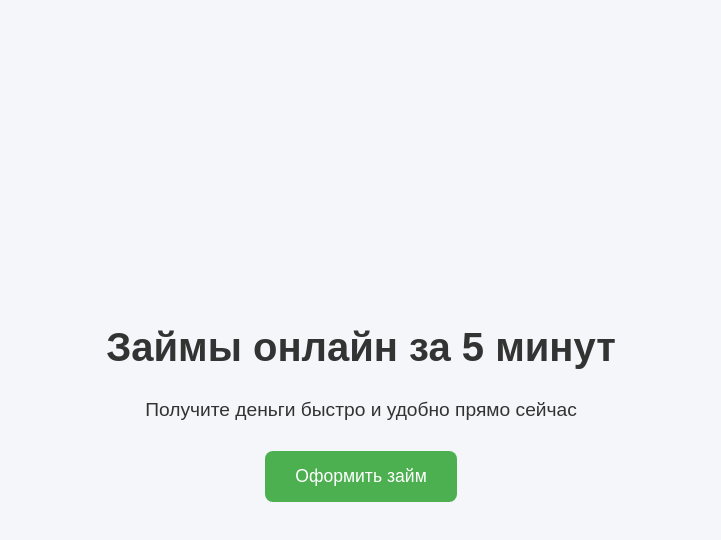
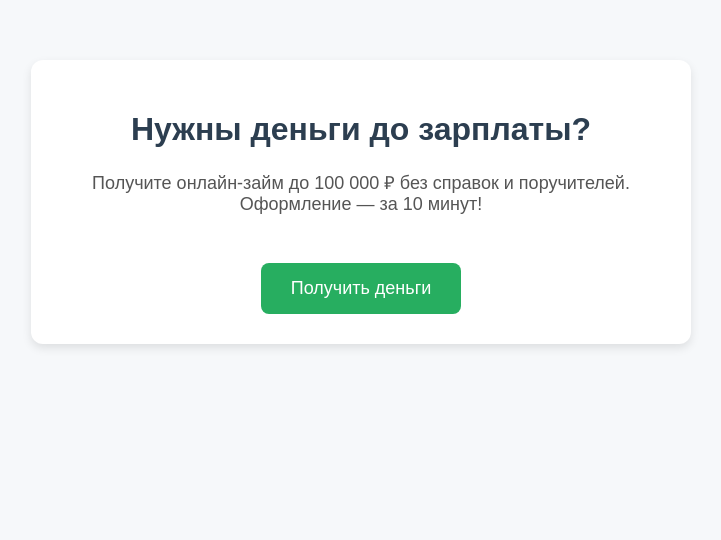
Before and after one commit to detkyle/marketingussy, a plain HTML site: page index.html in a window 1280 px wide. Shown: the whole page, without its empty margins (279-1000 px from the left). Drawn offline with Linux system fonts and the light colour scheme.

Commit message:
Update index.html

```diff
--- a/index.html
+++ b/index.html
@@ -1,77 +1,53 @@
 <!DOCTYPE html>
 <html lang="ru">
 <head>
-  <meta charset="UTF-8" />
-  <meta name="viewport" content="width=device-width, initial-scale=1.0" />
-  <title>Займы онлайн</title>
-
-  <!-- СТИЛИ -->
+  <meta charset="UTF-8">
+  <meta name="viewport" content="width=device-width, initial-scale=1.0">
+  <title>Онлайн займ за 10 минут</title>
   <style>
     body {
+      font-family: Arial, sans-serif;
+      background-color: #f6f8fa;
       margin: 0;
       padding: 0;
-      font-family: Arial, sans-serif;
-      background: #f4f6f9;
-      color: #333;
-      display: flex;
-      flex-direction: column;
-      align-items: center;
-      justify-content: center;
-      height: 100vh;
       text-align: center;
     }
-
+    .container {
+      max-width: 600px;
+      margin: 60px auto;
+      background: #fff;
+      border-radius: 12px;
+      box-shadow: 0 4px 10px rgba(0,0,0,0.1);
+      padding: 30px;
+    }
     h1 {
-      font-size: 2.5em;
-      margin-bottom: 10px;
+      color: #2c3e50;
     }
-
     p {
-      font-size: 1.2em;
-      margin-bottom: 30px;
+      color: #555;
+      font-size: 18px;
     }
-
-    a {
+    .btn {
+      display: inline-block;
+      margin-top: 30px;
+      padding: 15px 30px;
+      font-size: 18px;
+      background-color: #27ae60;
+      color: #fff;
       text-decoration: none;
-      background: #4CAF50;
-      color: white;
-      padding: 15px 30px;
       border-radius: 8px;
-      font-size: 1.1em;
-      transition: background 0.3s ease;
+      transition: background-color 0.3s ease;
     }
-
-    a:hover {
-      background: #45a049;
+    .btn:hover {
+      background-color: #219150;
     }
   </style>
-
-  <!-- Яндекс.Метрика -->
-  <script type="text/javascript">
-    (function(m,e,t,r,i,k,a){
-        m[i]=m[i]||function(){(m[i].a=m[i].a||[]).push(arguments)};
-        m[i].l=1*new Date();
-        k=e.createElement(t),a=e.getElementsByTagName(t)[0],
-        k.async=1,k.src=r,a.parentNode.insertBefore(k,a)
-    })(window, document, "script", "https://mc.yandex.ru/metrika/tag.js", "ym");
-
-    ym(103590403, "init", {
-        clickmap:true,
-        trackLinks:true,
-        accurateTrackBounce:true,
-        webvisor:true
-    });
-  </script>
-  <noscript><div><img src="https://mc.yandex.ru/watch/103590403" style="position:absolute; left:-9999px;" alt="" /></div></noscript>
-  <!-- /Яндекс.Метрика -->
-
 </head>
-
 <body>
-  <h1>Займы онлайн за 5 минут</h1>
-  <p>Получите деньги быстро и удобно прямо сейчас</p>
-  <a href="https://lnk.do/GO4aVRwL?utm_source=yandex&utm_medium=cpc&utm_campaign=zaim_direct&utm_term={keyword}&utm_content={ad_id}" target="_blank">
-    Оформить займ
-  </a>
+  <div class="container">
+    <h1>Нужны деньги до зарплаты?</h1>
+    <p>Получите онлайн-займ до 100 000 ₽ без справок и поручителей. Оформление — за 10 минут!</p>
+    <a href="https://lnk.do/GO4aVRwL" class="btn" target="_blank">Получить деньги</a>
+  </div>
 </body>
 </html>
```
